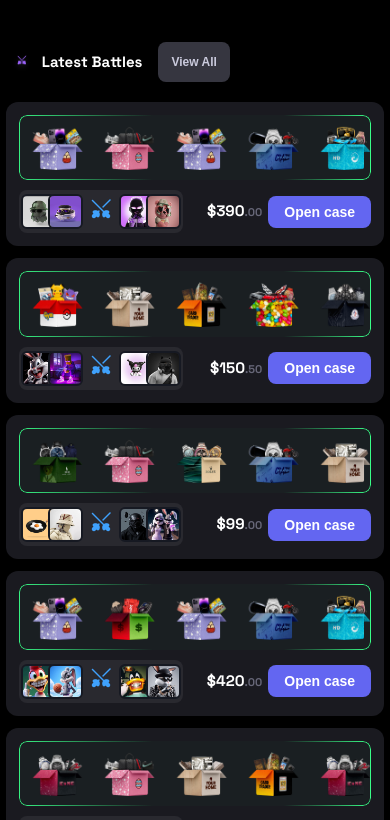
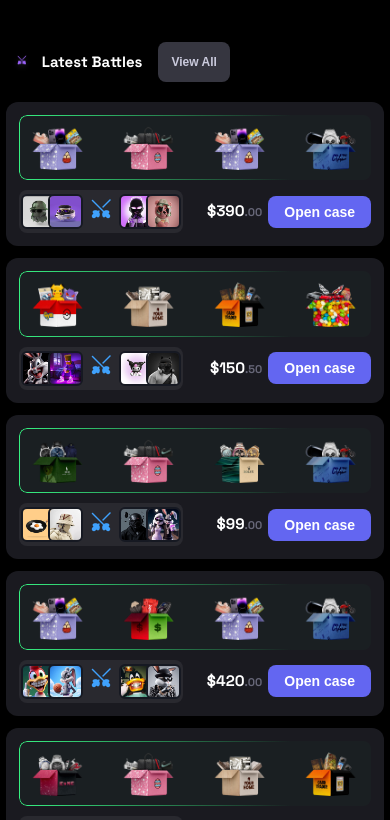
Before and after one commit to Writwik-work/Dropheat, a React (Vite) app: page / in a window 390 px wide. Shown: the part 1998-2818 px from the top of the page. Built offline with nearby package versions, Linux system fonts and the light colour scheme.

Commit message:
Daily fixes

```diff
--- a/src/components/LatestBattles/LatestBattles.css
+++ b/src/components/LatestBattles/LatestBattles.css
@@ -2,16 +2,18 @@
   background-color: #000;
   padding: 20px 0px 20px 50px;
   color: #fff;
-  font-family: Inter,sans-serif
+  font-family: Inter, sans-serif;
 }
+
 .battles-header {
   display: flex;
   justify-content: flex-start;
   align-items: center;
   gap: 16px;
   margin: 0 auto 20px auto;
-  width: 95%
+  width: 95%;
 }
+
 .header-title {
   display: flex;
   align-items: center;
@@ -22,6 +24,7 @@ font-size: 15px;
   line-height: 100%;
   letter-spacing: -2%;
 }
+
 .view-all-btn {
   background: #363640;
   border: none;
@@ -31,18 +34,21 @@ letter-spacing: -2%;
   cursor: pointer;
   font-size: 15px;
   font-weight: 700;
-  transition: background .2s
+  transition: background .2s;
 }
+
 .view-all-btn:hover {
-  background: #363a4d
+  background: #363a4d;
 }
+
 .battle-list {
   display: flex;
   flex-direction: column;
   gap: 12px;
   width: 97%;
-  margin: 0 auto
+  margin: 0 auto;
 }
+
 .battle-row {
   background: #1a1a20;
   border-radius: 12px;
@@ -52,40 +58,47 @@ letter-spacing: -2%;
   align-items: center;
   gap: 20px;
   border: 1px solid transparent;
-  transition: border .3s ease
+  transition: border .3s ease;
 }
+
 .battle-row:hover {
-  border-color: #334155
+  border-color: #334155;
 }
+
 .players-box {
   background: #29292f;
   padding: 18px 14px;
   border-radius: 8px;
   display: flex;
   align-items: center;
-  gap: 12px
+  gap: 12px;
 }
+
 .avatar-group {
-  display: flex
+  display: flex;
 }
+
 .avatar-group img {
   width: 45px;
   height: 45px;
   border-radius: 6px;
   border: 2px solid #161922;
-  margin-left: -8px
+  margin-left: -8px;
 }
+
 .avatar-group img:first-child {
-  margin-left: 0
+  margin-left: 0;
 }
+
 .vs-divider img {
   width: 24px;
-  height: 24px
+  height: 24px;
 }
+
 .vs {
   width: 24px;
   height: 24px;
-  min-width: 24px; /* prevents shrinking */
+  min-width: 24px;
   display: flex;
   align-items: center;
   justify-content: center;
@@ -95,71 +108,76 @@ letter-spacing: -2%;
   width: 100%;
   height: 100%;
   display: block;
-  object-fit: cover; /* IMPORTANT */
+  object-fit: cover;
 }
-.items-display {
+
+/* ✅ NEW: The wrapper handles the scrolling now */
+.items-scroll-wrapper {
   flex: 1;
-  display: flex;
-  justify-content: space-around;
-  gap: 15px;
-  padding: 5px 20px;
-
-  /* 1. We remove the old transparent border and use position relative */
-  position: relative;
-
-  /* 2. ONLY the 5% green tint goes here. It will naturally blend with the battle-row behind it! */
-  /* background-color: rgba(41, 136, 82, 0.05);  */
-  border-radius: 8px;
-
-  /* Scroll logic stays the same */
   overflow-x: auto;
   overflow-y: hidden;
   scrollbar-width: none;
+  border-radius: 8px;
 }
 
-/* 3. The magic border layer */
+.items-scroll-wrapper::-webkit-scrollbar {
+  display: none;
+}
+
+/* ✅ UPDATED: The display stretches to fit ALL items */
+.items-display {
+  display: flex;
+  justify-content: flex-start;
+  gap: 15px;
+  padding: 5px 20px;
+  position: relative;
+  border-radius: 8px;
+
+  /* Forces the border to encompass the entire scrollable width */
+  min-width: 100%;
+  width: max-content;
+}
+
+/* The magic border layer */
 .items-display::before {
   content: "";
   position: absolute;
-  inset: 0; /* Stretches exactly to the parent's edges */
-  border-radius: 8px; /* Must match the parent */
-  padding: 1px; /* This acts as your 1px border width */
+  inset: 0;
+  border-radius: 8px;
+  padding: 1px;
 
-  /* Your exact gradients from Figma */
   background:
     linear-gradient(90deg, #39FF88 -2.07%, rgba(34, 153, 82, 0) 38.17%),
     linear-gradient(270deg, #39FF88 0%, rgba(34, 153, 82, 0) 24.85%);
 
-  /* This mask "hollows out" the middle so the gradient ONLY shows on the 1px padding */
   -webkit-mask:
     linear-gradient(#fff 0 0) content-box,
     linear-gradient(#fff 0 0);
   -webkit-mask-composite: xor;
   mask-composite: exclude;
 
-  /* Ensures the border doesn't block you from clicking the items inside */
   pointer-events: none;
 }
 
-.items-display::-webkit-scrollbar {
-  display: none;
-}
 .item-box {
   width: 108px;
-  flex-shrink: 0
+  flex-shrink: 0;
 }
+
 .item-box img {
   width: 100%;
   height: auto;
-  display: block
+  display: block;
 }
+
 .action-area {
   display: flex;
   flex-direction: column;
   align-items: center;
   gap: 8px;
-  min-width: 120px
+  min-width: 120px;
 }
+
 .price-value {
   font-family: Space Grotesk;
   font-weight: 700;
@@ -167,6 +185,7 @@ font-size: 18px;
   line-height: 24px;
   letter-spacing: -2%;
 }
+
 .price-decimal {
   color: #676778;
   font-family: Space Grotesk;
@@ -175,6 +194,7 @@ font-size: 18px;
   line-height: 24px;
   letter-spacing: -2%;
 }
+
 .open-case-btn {
   background: #6366f1;
   color: #fff;
@@ -184,20 +204,24 @@ letter-spacing: -2%;
   font-weight: 700;
   cursor: pointer;
   width: 100%;
-  transition: transform .1s
+  transition: transform .1s;
 }
+
 .open-case-btn:active {
-  transform: scale(.96)
+  transform: scale(.96);
 }
+
 @media (max-width:1024px) {
   .battle-row {
-    gap: 12px
+    gap: 12px;
   }
 }
+
 @media (max-width:768px) {
   .battles-container {
     padding: 16px 0px;
   }
+
   .battle-row {
     display: grid;
     grid-template-columns: auto minmax(0,1fr) auto;
@@ -206,51 +230,67 @@ letter-spacing: -2%;
     row-gap: 12px;
     column-gap: 10px;
     height: auto;
-    min-width: 0
+    min-width: 0;
   }
-  .items-display {
+
+  /* Wrapper takes the grid positioning */
+  .items-scroll-wrapper {
     grid-column: 1/-1;
     grid-row: 1;
+    max-height: 90px;
+  }
+
+  .items-display {
     padding: 10px;
-    max-height: 90px
+    max-height: 90px;
+    gap: 34px;
   }
+
   .players-box {
     grid-column: 1;
     grid-row: 2;
     padding: 4px 2px;
     gap: 6px;
   }
+
   .avatar-group img {
     width: 35px;
-    height: 35px
+    height: 35px;
   }
+
   .view-all-btn {
     font-size: 12px;
   }
+
   .action-area {
     grid-column: 3;
     grid-row: 2;
     flex-direction: row;
-    gap: 10px
+    gap: 10px;
   }
+
   .price-value {
-    font-size: 1rem
+    font-size: 1rem;
   }
+
   .price-decimal {
-    font-size: .75rem
+    font-size: .75rem;
   }
+
   .open-case-btn {
     width: auto;
     padding: 8px 16px;
     font-size: 14px;
     border-radius: 10px;
-    white-space: nowrap
+    white-space: nowrap;
   }
+
   .item-box {
     width: 57px;
-  flex-shrink: 0
+    flex-shrink: 0;
   }
 }
+
 @media (max-width: 425px) {
   .battle-row {
     grid-template-columns: auto 1fr auto;
@@ -258,17 +298,18 @@ letter-spacing: -2%;
     align-items: center;
     row-gap: 10px;
   }
+
   .item-box {
     width: 57px;
-  flex-shrink: 0
+    flex-shrink: 0;
   }
-  /* ITEMS (top row) */
-  .items-display {
+
+  /* Wrapper takes the grid positioning */
+  .items-scroll-wrapper {
     grid-column: 1 / -1;
     grid-row: 1;
   }
 
-  /* PLAYERS (left) */
   .players-box {
     grid-column: 1;
     grid-row: 2;
@@ -282,16 +323,14 @@ letter-spacing: -2%;
     height: 35px;
   }
 
-  /* ACTION (price + button together on right) */
   .action-area {
     grid-column: 3;
     grid-row: 2;
     display: flex;
     align-items: center;
-    gap: 6px; /* tighter gap */
+    gap: 6px;
   }
 
-  /* PRICE closer to button */
   .price-value {
     font-size: 0.95rem;
     white-space: nowrap;
@@ -301,7 +340,6 @@ letter-spacing: -2%;
     font-size: 0.7rem;
   }
 
-  /* BUTTON */
   .open-case-btn {
     font-size: 14px;
     border-radius: 8px;
--- a/src/components/LatestBattles/LatestBattles.jsx
+++ b/src/components/LatestBattles/LatestBattles.jsx
@@ -67,7 +67,8 @@ const LatestBattles = () => {
               </div>
             </div>
 
-            {/* Items */}
+            {/* ✅ NEW WRAPPER ADDED HERE */}
+            <div className="items-scroll-wrapper">
               <div
                 className="items-display"
                 style={{
@@ -79,6 +80,7 @@ const LatestBattles = () => {
                     <img src={box} alt="case" />
                   </div>
                 ))}
+              </div>
             </div>
 
             {/* Action */}
```
Lines whose indentation alone changed are shown as unchanged.
